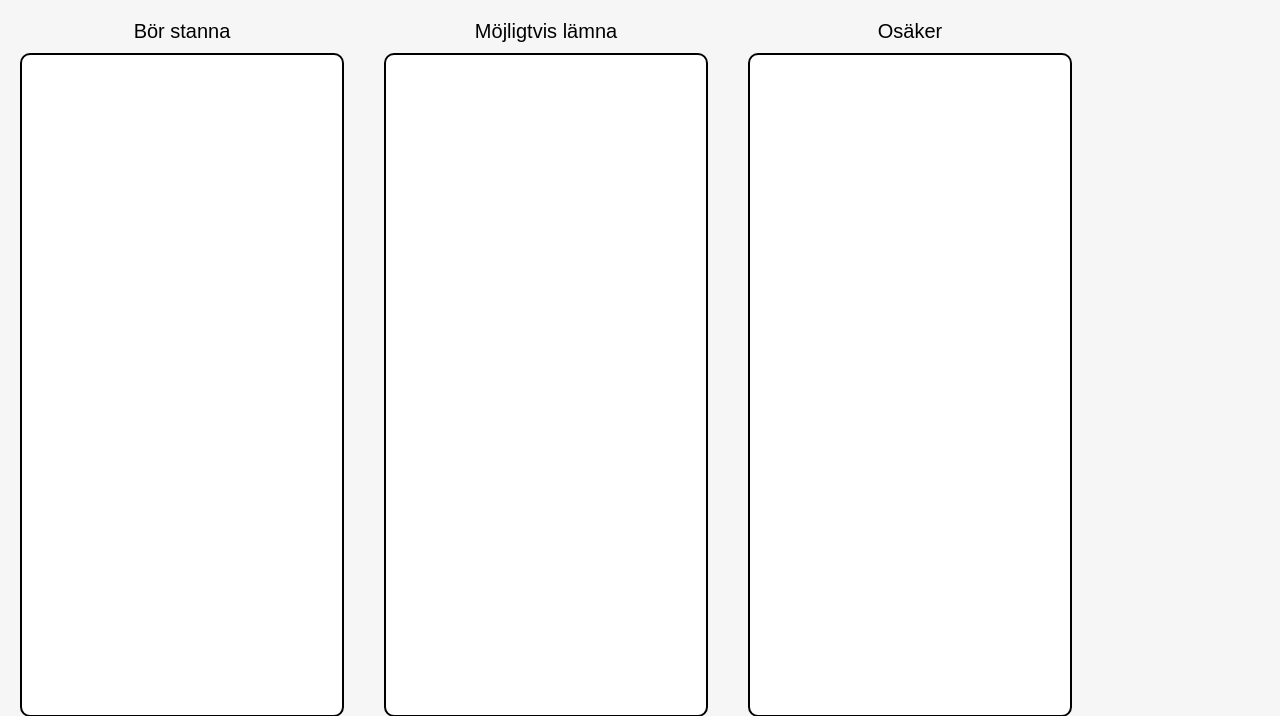
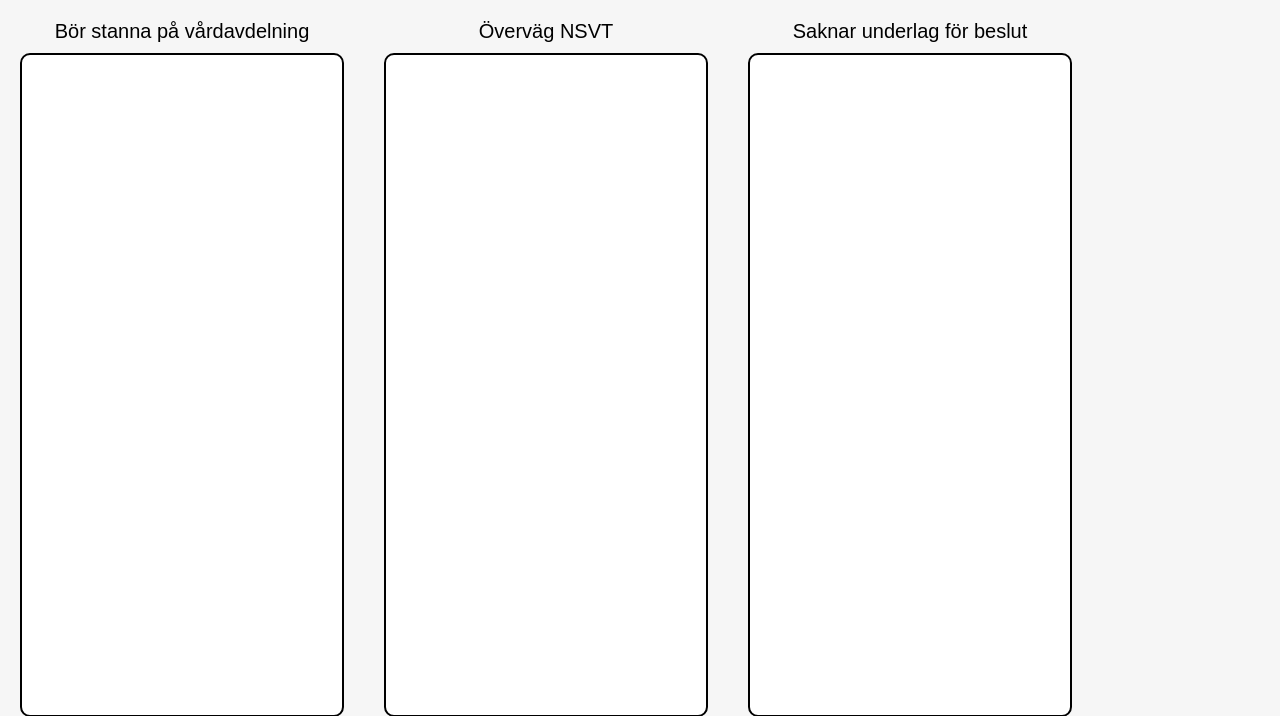
Before and after one commit to 0xJacoby/homecare-advisor, a Python web app: template app/templates/test_ui.html in a window 1280 px wide. Shown: the top 716 px of the page. Run offline with Jinja, Linux system fonts and the light colour scheme; the template is opened without the code that fills it, so the values that code supplies are empty.

Commit message:
Ändrade titel på patientlistorna

```diff
--- a/app/parameter/Accessibility.py
+++ b/app/parameter/Accessibility.py
@@ -29,7 +29,7 @@ class Accessibility:
 
         self.age = pi.age
         self.municipality = pi.municipality
-        self.has_home_care = pi.has_home_care
+        self.has_home_care = pi.has_homecare
 
         self.other_home_care = JournalEntry.latest_test_from_ssn(pi.ssn, other_home_care_id, "bool")
         self.safety_alarm = JournalEntry.latest_test_from_ssn(pi.ssn, safety_alarm_id, "bool")
--- a/app/templates/test_ui.html
+++ b/app/templates/test_ui.html
@@ -167,20 +167,20 @@
   <!-- Bör stanna -->
   <div class="list-container">
     <div>
-      <div class="list-title">Bör stanna</div>
+      <div class="list-title">Bör stanna på vårdavdelning</div>
       <div id="list1" class="list-box"></div>
     </div>
   </div>
 
   <!-- Möjligtvis lämna -->
   <div>
-    <div class="list-title">Möjligtvis lämna</div>
+    <div class="list-title">Överväg NSVT</div>
     <div id="list2" class="list-box"></div>
   </div>
 
   <!-- Osäker -->
   <div>
-    <div class="list-title">Osäker</div>
+    <div class="list-title">Saknar underlag för beslut</div>
     <div id="list3" class="list-box"></div>
   </div>
 
```
